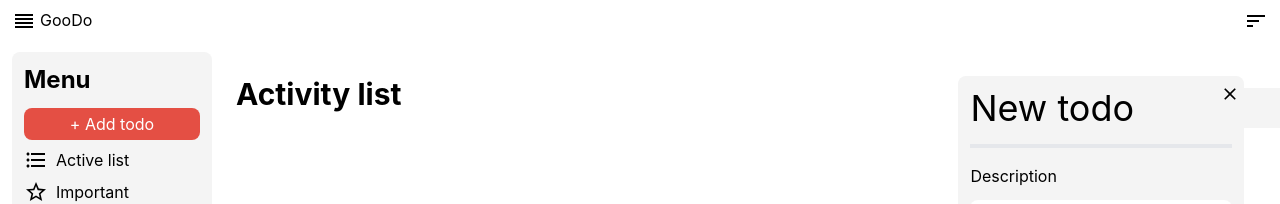
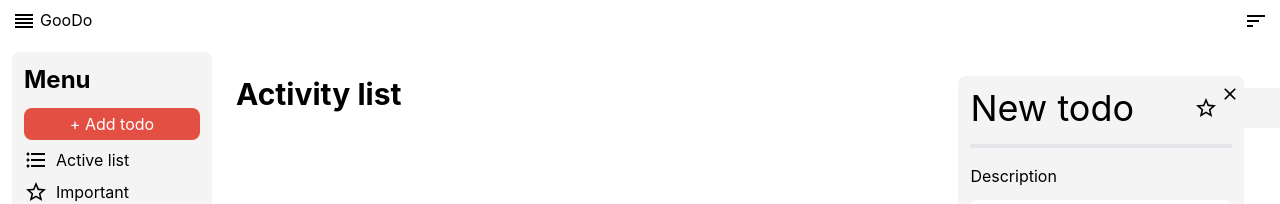
Before and after one commit to TaninDean/GDSC, a React (Create React App) app: page / in a window 1280 px wide. Both pictures are taken after a click on the button "+ Add todo". Shown: the top 204 px of the page. Built offline with nearby package versions, Linux system fonts and the light colour scheme.

Commit message:
feat: add favourite in todo detail

```diff
--- a/src/components/ActivityDetail.tsx
+++ b/src/components/ActivityDetail.tsx
@@ -3,12 +3,13 @@ import SaveIcon from '@mui/icons-material/Save';
 import CloseIcon from '@mui/icons-material/Close';
 import CheckIcon from '@mui/icons-material/Check';
 import { todoModel } from '../models/todo';
-import { useContext, useRef, } from 'react';
+import { useContext, useRef, useState, } from 'react';
 import ModificationStoresContext from '../stores/ModificationStores';
 import CancelIcon from '@mui/icons-material/Cancel';
 import { observer } from 'mobx-react';
 import axios from 'axios';
-
+import StarIcon from '@mui/icons-material/Star';
+import StarBorderIcon from '@mui/icons-material/StarBorder';
 interface props {
   todo: todoModel | undefined
   showDetail: Function
@@ -18,6 +19,7 @@ const ActivityDetail = observer(({ todo, showDetail }: props) => {
   const description = useRef(null);
   const name = useRef(null);
   const modification = useContext(ModificationStoresContext)
+  const [filled, setFilled] = useState<boolean>(todo!.favorited)
 
   function deleteHandler() {
     try {
@@ -35,9 +37,9 @@ const ActivityDetail = observer(({ todo, showDetail }: props) => {
       entityId: "0",
       name: name.current,
       description: description.current,
-      createdAt: job === "create"?new Date():todo!.createdAt,
+      createdAt: job === "create" ? new Date() : todo!.createdAt,
       done: (job === "update" ? todo!.done : job === "create" ? false : true),
-      favorited: false
+      favorited: filled
     }
 
     try {
@@ -56,8 +58,13 @@ const ActivityDetail = observer(({ todo, showDetail }: props) => {
       <div className='absolute top-1 right-1 cursor-pointer' onClick={() => { showDetail() }}>
         <CloseIcon style={{ fontSize: 20 }} />
       </div>
-      <div className="text-4xl">
-        <input type="text" className="outline-none bg-[#F4F4F4]" ref={name} defaultValue={modification.open ? "New todo" : todo!.name} />
+      <div className="text-4xl w-full grid grid-cols-[80%,20%]">
+        <div>
+          <input type="text" className="outline-none bg-[#F4F4F4]" ref={name} defaultValue={modification.open ? "New todo" : todo!.name} />
+        </div>
+        <div className='flex items-center justify-center mt-[0.05rem]' onClick={() => { setFilled(preFill => !preFill);}}>
+          {filled ? <StarIcon style={{ fill: '#F9BB07' }} /> : <StarBorderIcon />}
+        </div>
       </div>
       <hr className="border-2 mt-4 mb-4" />
       <div className='relative '>
```
